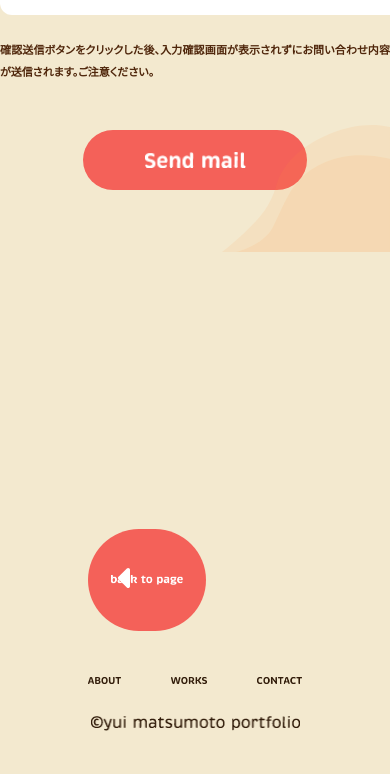
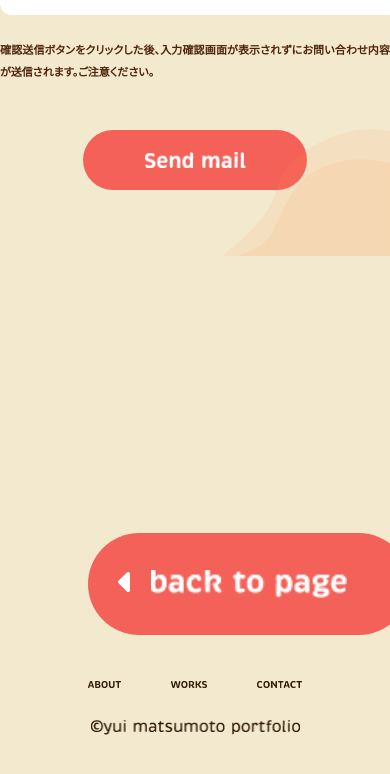
Before and after one commit to yui742/yui-matsumoto.com, a plain HTML site: page index.html in a window 390 px wide. Shown: the part 4331-5105 px from the top of the page. Drawn offline with Linux system fonts and the light colour scheme.

Commit message:
修正：common

```diff
--- a/css/common.css
+++ b/css/common.css
@@ -119,6 +119,7 @@ body {
 footer {
     max-width: 1366px;
     margin: 0 auto;
+    padding-top: 1%;
 }
 
 .footer_shape_wrap {
@@ -161,8 +162,7 @@ footer {
 .footer_inner {
     position: relative;
     max-width: 1100px;
-    margin: 0 auto;
-    padding-top: 1%;
+    margin: 0 10%;
     z-index: 1;
 }
 
@@ -175,7 +175,7 @@ footer {
     justify-content: center;
     align-items: center;
     position: relative;
-    width: 20%;
+    width: 224px;
     height: 60px;
     border: none;
     border-radius: 30px;
@@ -306,11 +306,11 @@ footer {
     }
 
     .footer_inner {
-        padding: 77% 88px 42px 88px;
+        margin: 77% 88px 42px 88px;
     }
 
     .footer_button {
-        width: 55%;
+        width: 322px;
         height: 102px;
         border-radius: 51px;
     }
```
